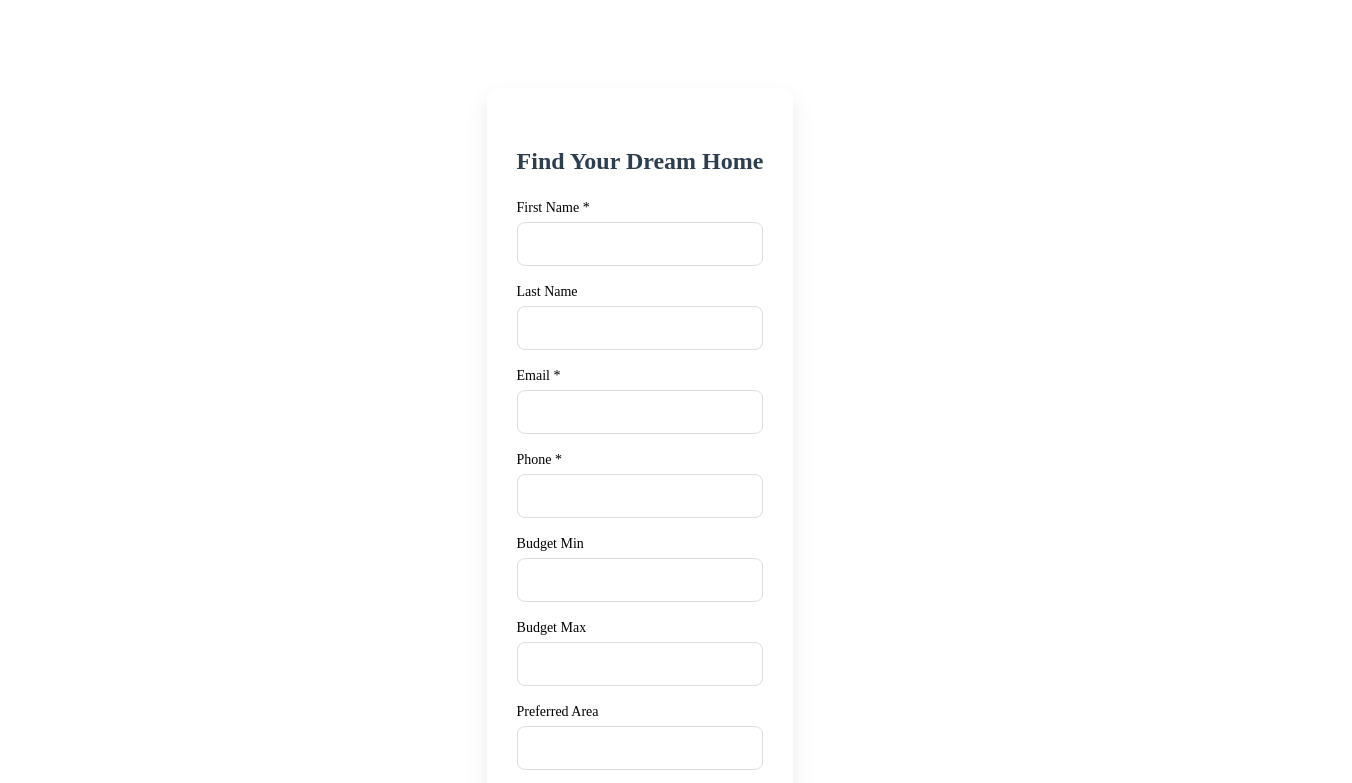
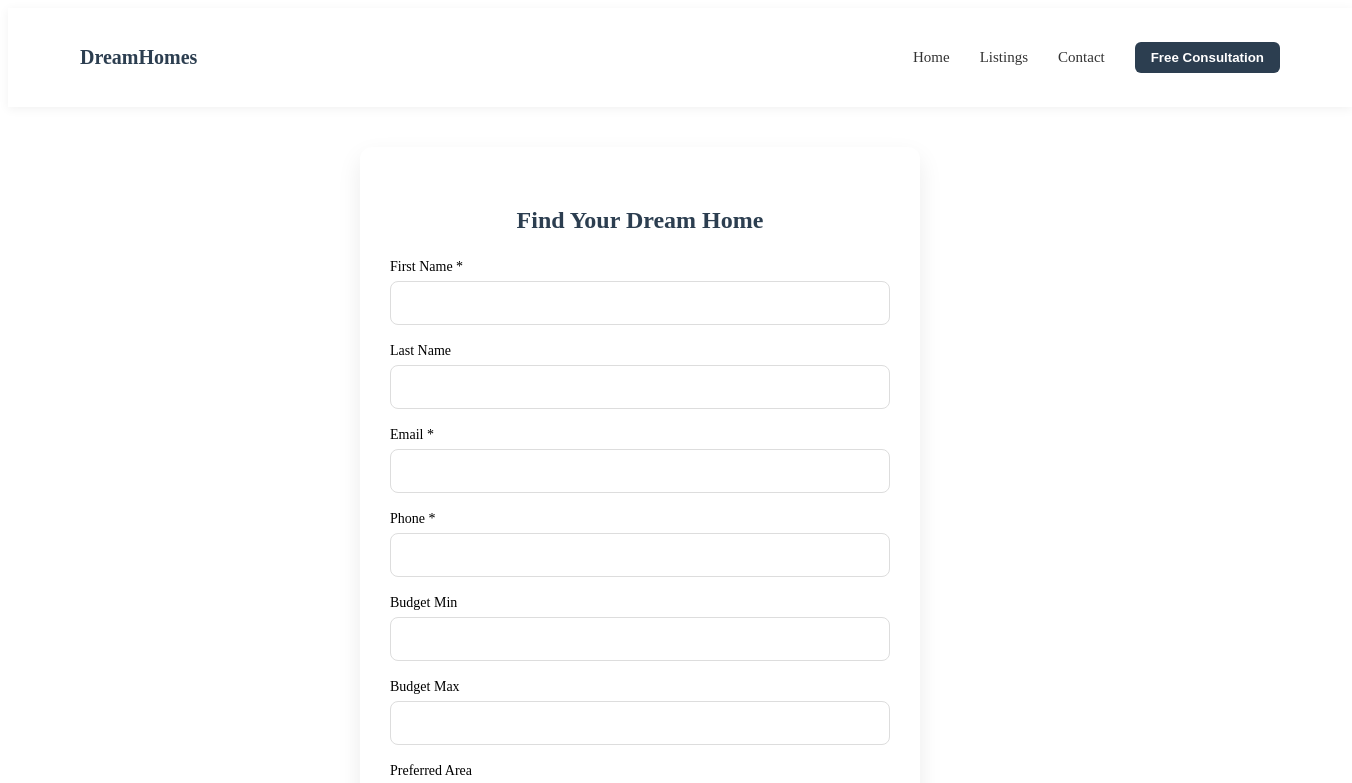
Before and after one commit to swathivt/real-estate-frontend, a React (Vite) app: page / in a window 1280 px wide. Shown: the top 783 px of the page, 1352 px wide, since content can reach past the window. Built offline with nearby package versions, Linux system fonts and the light colour scheme.

Commit message:
navigation bar created

```diff
--- a/src/App.jsx
+++ b/src/App.jsx
@@ -1,26 +1,13 @@
 import LeadForm from "./components/LeadForm";
-import styled from "styled-components";
-
-
-const PageWrapper = styled.div`
-  min-height: 100vh;
-  display: flex;
-  align-items: center;
-  justify-content: center;
-  padding: 40px 20px;
-`;
-
+import Navbar from "./components/Navbar";
 
 function App() {
-
-
   return (
-
-     <PageWrapper>
-  <LeadForm />
-</PageWrapper>
-
-  )
+    <>
+      <Navbar />
+      <LeadForm />
+    </>
+  );
 }
 
-export default App
+export default App;
--- /dev/null
+++ b/src/components/Navbar.jsx
@@ -0,0 +1,110 @@
+// src/components/Navbar.jsx
+
+import { useState } from "react";
+import styled from "styled-components";
+
+const Nav = styled.nav`
+  width: 100%;
+  padding: 18px 40px;
+  background: white;
+  box-shadow: 0 2px 10px rgba(0, 0, 0, 0.06);
+  position: sticky;
+  top: 0;
+  z-index: 100;
+`;
+
+const NavContainer = styled.div`
+  max-width: 1200px;
+  margin: 0 auto;
+  display: flex;
+  align-items: center;
+  justify-content: space-between;
+`;
+
+const Logo = styled.h2`
+  font-size: 20px;
+  font-weight: 700;
+  color: #2c3e50;
+  cursor: pointer;
+`;
+
+const Menu = styled.ul`
+  display: flex;
+  gap: 30px;
+  list-style: none;
+  align-items: center;
+
+  @media (max-width: 768px) {
+    position: absolute;
+    top: 70px;
+    right: 0;
+    background: white;
+    flex-direction: column;
+    width: 220px;
+    padding: 20px;
+    gap: 20px;
+    box-shadow: 0 8px 20px rgba(0, 0, 0, 0.1);
+    display: ${({ open }) => (open ? "flex" : "none")};
+  }
+`;
+
+const MenuItem = styled.li`
+  font-size: 15px;
+  cursor: pointer;
+  color: #333;
+
+  &:hover {
+    color: #2c3e50;
+  }
+`;
+
+const CTAButton = styled.button`
+  padding: 8px 16px;
+  background: #2c3e50;
+  color: white;
+  border: none;
+  border-radius: 6px;
+  cursor: pointer;
+  font-weight: 600;
+
+  &:hover {
+    background: #34495e;
+  }
+
+  @media (max-width: 768px) {
+    width: 100%;
+  }
+`;
+
+const Hamburger = styled.div`
+  display: none;
+  cursor: pointer;
+  font-size: 24px;
+
+  @media (max-width: 768px) {
+    display: block;
+  }
+`;
+
+export default function Navbar() {
+  const [open, setOpen] = useState(false);
+
+  return (
+    <Nav>
+      <NavContainer>
+        <Logo>DreamHomes</Logo>
+
+        <Hamburger onClick={() => setOpen(!open)}>
+          ☰
+        </Hamburger>
+
+        <Menu open={open}>
+          <MenuItem>Home</MenuItem>
+          <MenuItem>Listings</MenuItem>
+          <MenuItem>Contact</MenuItem>
+          <CTAButton>Free Consultation</CTAButton>
+        </Menu>
+      </NavContainer>
+    </Nav>
+  );
+}
```
